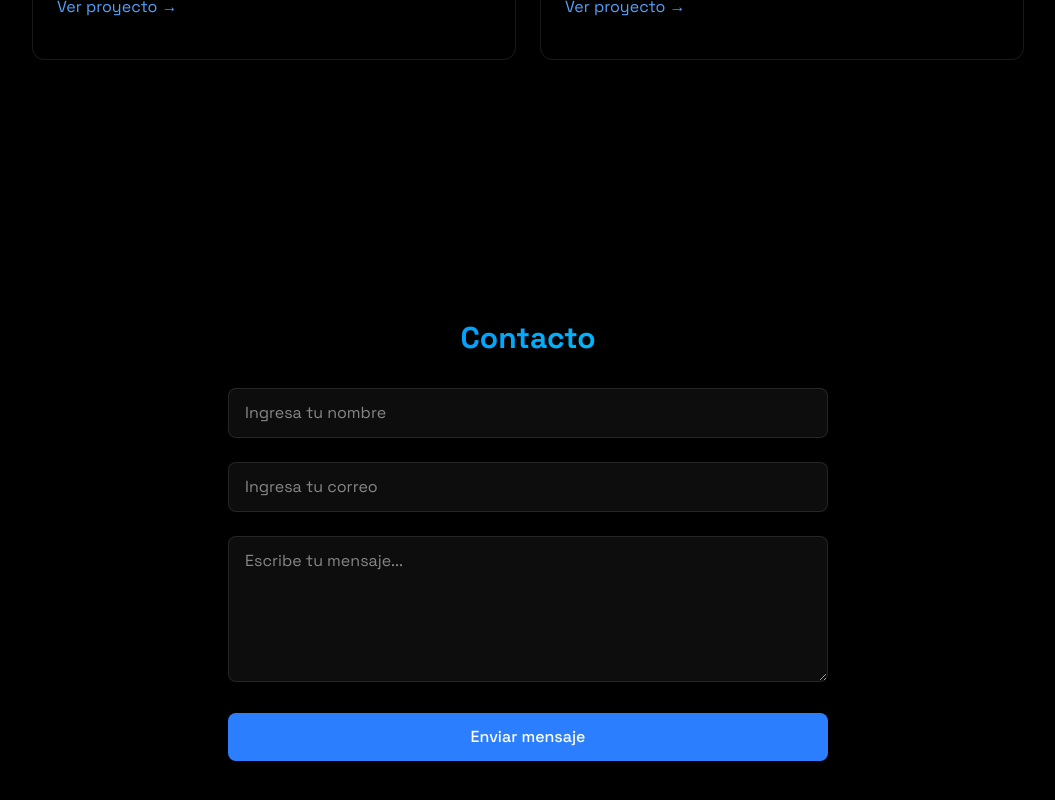
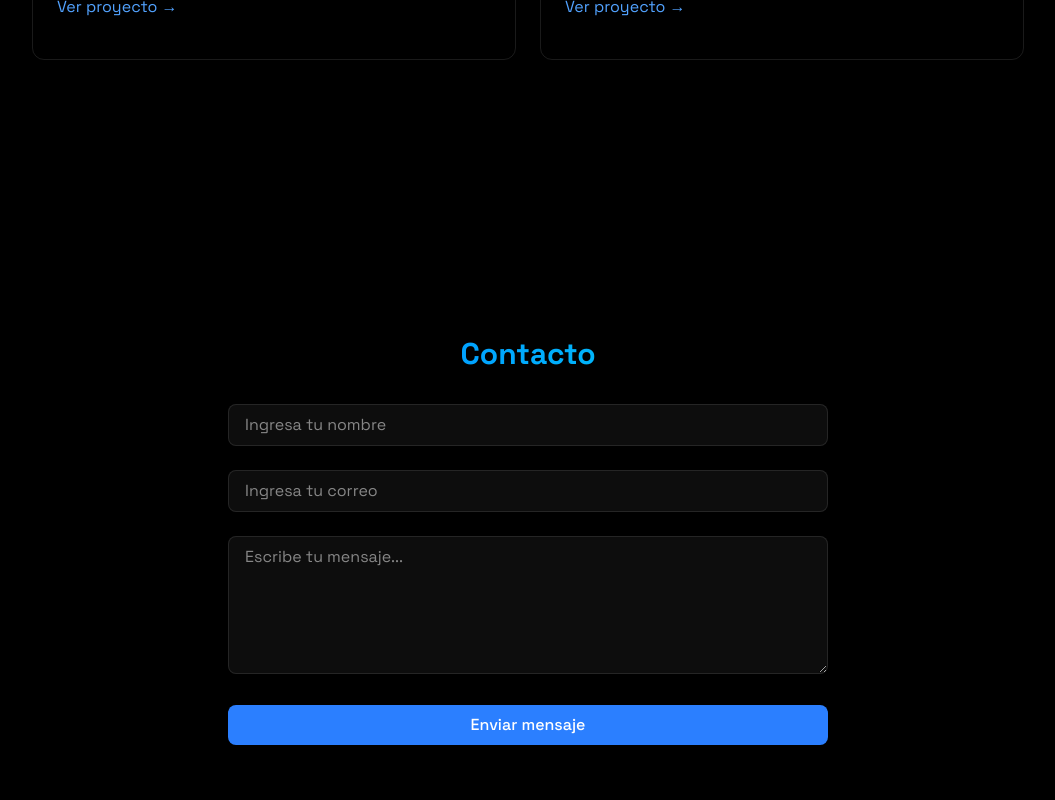
Before and after one commit to miikuru002/personal-portfolio, a Vue app: page / in a window 1280 px wide. Shown: the part 2846-3646 px from the top of the page, without its empty margins (112-1167 px from the left). Built offline with nearby package versions, Linux system fonts and the light colour scheme.

Commit message:
fix: small fixes

```diff
--- a/src/views/ContactSection.vue
+++ b/src/views/ContactSection.vue
@@ -47,7 +47,7 @@ function handleSubmit(e: Event) {
               name="name"
               required
               v-model="formData.name"
-              class="w-full bg-white/5 border border-white/10 rounded-lg px-4 py-3 text-white transition focus:outline-none focus:border-blue-500 focus:bg-blue-500/5"
+              class="w-full bg-white/5 border border-white/10 rounded-lg px-4 py-2 text-white transition focus:outline-none focus:border-blue-500 focus:bg-blue-500/5"
               placeholder="Ingresa tu nombre"
             />
           </div>
@@ -59,7 +59,7 @@ function handleSubmit(e: Event) {
               name="email"
               required
               v-model="formData.email"
-              class="w-full bg-white/5 border border-white/10 rounded-lg px-4 py-3 text-white transition focus:outline-none focus:border-blue-500 focus:bg-blue-500/5"
+              class="w-full bg-white/5 border border-white/10 rounded-lg px-4 py-2 text-white transition focus:outline-none focus:border-blue-500 focus:bg-blue-500/5"
               placeholder="Ingresa tu correo"
             />
           </div>
@@ -71,14 +71,14 @@ function handleSubmit(e: Event) {
               required
               rows="5"
               v-model="formData.message"
-              class="w-full bg-white/5 border border-white/10 rounded-lg px-4 py-3 text-white transition focus:outline-none focus:border-blue-500 focus:bg-blue-500/5"
+              class="w-full bg-white/5 border border-white/10 rounded-lg px-4 py-2 text-white transition focus:outline-none focus:border-blue-500 focus:bg-blue-500/5"
               placeholder="Escribe tu mensaje..."
             />
           </div>
 
           <button
             type="submit"
-            class="w-full bg-blue-500 text-white py-3 px-6 rounded-lg font-medium transition relative overflow-hidden hover:bg-blue-600 cursor-pointer"
+            class="w-full bg-blue-500 text-white py-2 px-6 rounded-lg font-medium transition relative overflow-hidden hover:bg-blue-600 cursor-pointer"
           >
             Enviar mensaje
           </button>
--- a/src/views/components/LinkButton.vue
+++ b/src/views/components/LinkButton.vue
@@ -11,7 +11,7 @@ const filledClasses =
   'bg-blue-500 text-white hover:bg-blue-600 shadow-lg';
 
 const outlinedClasses =
-  'border border-blue-500/50 text-blue-500 hover:shadow-[0_0_15px_rgba(59,130,246,0.2)] hover:bg-blue-500/10';
+  'border border-blue-400/50 text-blue-400 hover:shadow-[0_0_15px_rgba(59,130,246,0.2)] hover:bg-blue-400/10';
 
 const buttonClasses = computed(() =>
   [baseClasses, props.outlined ? outlinedClasses : filledClasses].join(' ')
```
